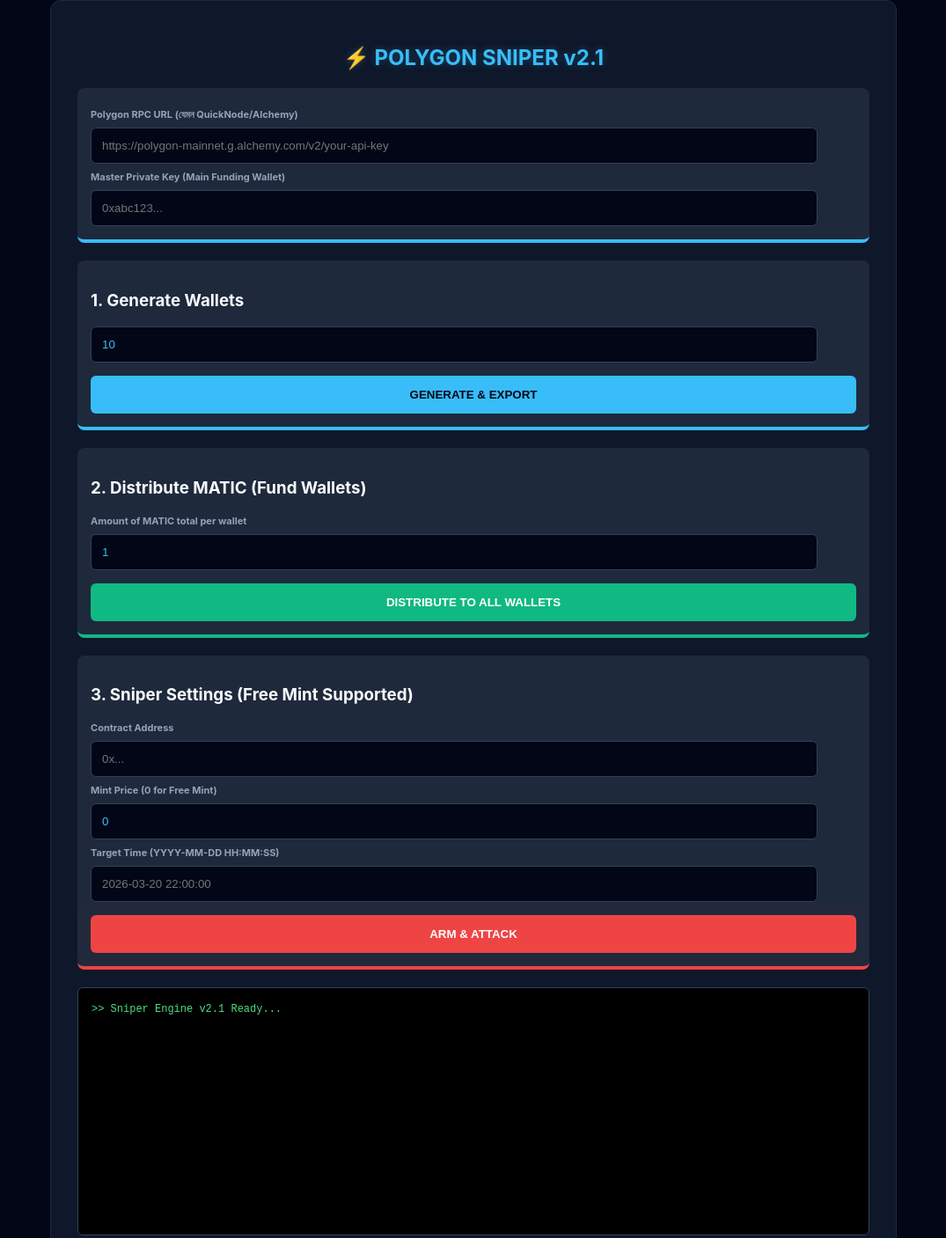
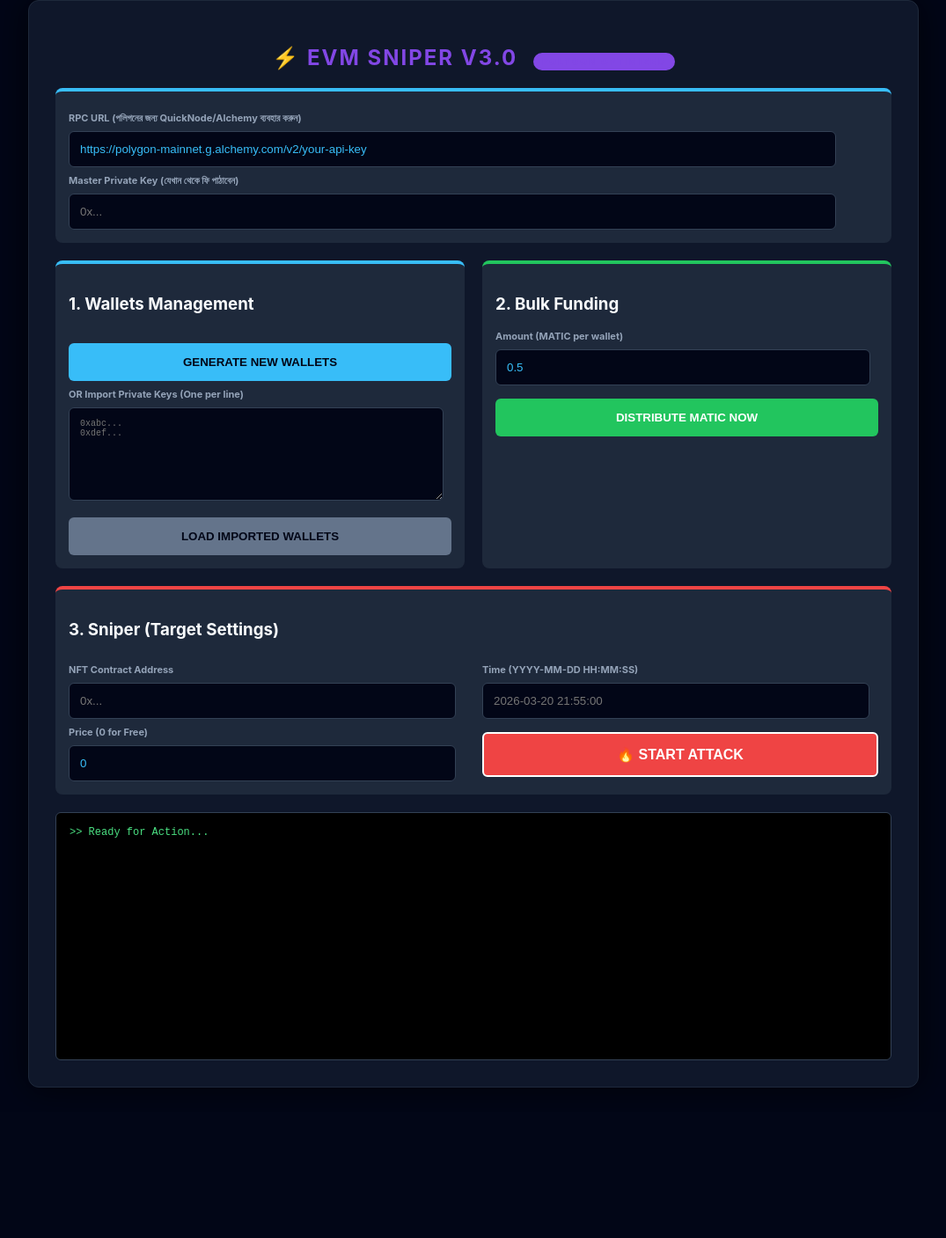
Before and after one commit to aliendisclosurenft/testmo, a plain HTML site: page index.html in a window 1280 px wide. Shown: the part 28-1435 px from the top of the page at 88% size, without its empty margins (102-1177 px from the left). After the commit the page ends 1292 px from the top, so only its background shows below. Drawn offline with Linux system fonts and the light colour scheme.

Commit message:
Update index.html

```diff
--- a/index.html
+++ b/index.html
@@ -3,60 +3,72 @@
 <head>
     <meta charset="UTF-8">
     <meta name="viewport" content="width=device-width, initial-scale=1.0">
-    <title>Polygon Sniper v2.1</title>
+    <title>EVM Ultra Sniper v3.0 - Polygon Ready</title>
     <script src="https://cdnjs.cloudflare.com/ajax/libs/ethers/5.7.2/ethers.umd.min.js"></script>
     <style>
         body { font-family: 'Inter', sans-serif; background: #020617; color: #f8fafc; padding: 20px; }
-        .container { max-width: 900px; margin: auto; background: #0f172a; padding: 30px; border-radius: 12px; border: 1px solid #1e293b; }
-        .section { background: #1e293b; padding: 15px; border-radius: 8px; border-bottom: 4px solid #38bdf8; margin-bottom: 20px; }
-        h2 { text-align: center; color: #38bdf8; text-shadow: 0 0 10px rgba(56, 189, 248, 0.3); }
+        .container { max-width: 950px; margin: auto; background: #0f172a; padding: 30px; border-radius: 12px; border: 1px solid #1e293b; box-shadow: 0 0 40px rgba(0,0,0,0.7); }
+        .grid { display: grid; grid-template-columns: 1fr 1fr; gap: 20px; }
+        .section { background: #1e293b; padding: 15px; border-radius: 8px; border-top: 4px solid #38bdf8; margin-bottom: 20px; }
+        h2 { text-align: center; color: #8247e5; text-transform: uppercase; letter-spacing: 2px; } /* Polygon Purple */
         label { display: block; font-size: 11px; margin: 8px 0; color: #94a3b8; font-weight: bold; }
-        input { width: 92%; padding: 12px; border-radius: 6px; border: 1px solid #334155; background: #020617; color: #38bdf8; outline: none; }
+        input, textarea { width: 92%; padding: 12px; border-radius: 6px; border: 1px solid #334155; background: #020617; color: #38bdf8; outline: none; }
+        textarea { height: 80px; font-size: 10px; font-family: monospace; }
         button { width: 100%; padding: 14px; margin-top: 15px; border: none; border-radius: 6px; font-weight: 800; cursor: pointer; transition: 0.3s; text-transform: uppercase; }
         .btn-gen { background: #38bdf8; color: #020617; }
-        .btn-fund { background: #10b981; color: #fff; }
-        .btn-attack { background: #ef4444; color: #fff; animation: pulse 2s infinite; }
-        @keyframes pulse { 0% { box-shadow: 0 0 0 0 rgba(239, 68, 68, 0.4); } 70% { box-shadow: 0 0 0 15px rgba(239, 68, 68, 0); } 100% { box-shadow: 0 0 0 0 rgba(239, 68, 68, 0); } }
-        #log { margin-top: 20px; background: #000; color: #4ade80; padding: 15px; border-radius: 6px; height: 250px; overflow-y: auto; font-family: 'Fira Code', monospace; font-size: 12px; border: 1px solid #334155; line-height: 1.6; }
+        .btn-fund { background: #22c55e; color: #fff; }
+        .btn-attack { background: #ef4444; color: #fff; font-size: 16px; border: 2px solid white; }
+        #log { margin-top: 20px; background: #000; color: #4ade80; padding: 15px; border-radius: 6px; height: 250px; overflow-y: auto; font-family: 'Courier New', monospace; font-size: 12px; border: 1px solid #334155; }
+        .badge { background: #8247e5; padding: 4px 10px; border-radius: 20px; font-size: 10px; margin-left: 10px; }
     </style>
 </head>
 <body>
 
 <div class="container">
-    <h2>⚡ POLYGON SNIPER v2.1</h2>
+    <h2>⚡ EVM SNIPER v3.0 <span class="badge">POLYGON OPTIMIZED</span></h2>
 
     <div class="section">
-        <label>Polygon RPC URL (যেমন QuickNode/Alchemy)</label>
-        <input type="text" id="rpcUrl" placeholder="https://polygon-mainnet.g.alchemy.com/v2/your-api-key">
-        <label>Master Private Key (Main Funding Wallet)</label>
-        <input type="password" id="masterKey" placeholder="0xabc123...">
+        <label>RPC URL (পলিগনের জন্য QuickNode/Alchemy ব্যবহার করুন)</label>
+        <input type="text" id="rpcUrl" value="https://polygon-mainnet.g.alchemy.com/v2/your-api-key" placeholder="Enter RPC URL">
+        <label>Master Private Key (যেখান থেকে ফি পাঠাবেন)</label>
+        <input type="password" id="masterKey" placeholder="0x...">
     </div>
 
+    <div class="grid">
         <div class="section">
-        <h3>1. Generate Wallets</h3>
-        <input type="number" id="walletCount" value="10">
-        <button class="btn-gen" onclick="generateWallets()">Generate & Export</button>
+            <h3>1. Wallets Management</h3>
+            <button class="btn-gen" onclick="generateWallets()">Generate New Wallets</button>
+            <label>OR Import Private Keys (One per line)</label>
+            <textarea id="importKeys" placeholder="0xabc...&#10;0xdef..."></textarea>
+            <button class="btn-gen" style="background: #64748b;" onclick="importWallets()">Load Imported Wallets</button>
         </div>
 
-    <div class="section" style="border-bottom-color: #10b981;">
-        <h3>2. Distribute MATIC (Fund Wallets)</h3>
-        <label>Amount of MATIC total per wallet</label>
-        <input type="text" id="fundAmount" value="1" placeholder="e.g. 1 MATIC">
-        <button class="btn-fund" onclick="distributeFunds()">Distribute to All Wallets</button>
+        <div class="section" style="border-top-color: #22c55e;">
+            <h3>2. Bulk Funding</h3>
+            <label>Amount (MATIC per wallet)</label>
+            <input type="text" id="fundAmount" value="0.5">
+            <button class="btn-fund" onclick="distributeFunds()">Distribute MATIC Now</button>
+        </div>
     </div>
 
-    <div class="section" style="border-bottom-color: #ef4444;">
-        <h3>3. Sniper Settings (Free Mint Supported)</h3>
-        <label>Contract Address</label>
+    <div class="section" style="border-top-color: #ef4444;">
+        <h3>3. Sniper (Target Settings)</h3>
+        <div class="grid">
+            <div>
+                <label>NFT Contract Address</label>
                 <input type="text" id="contractAddr" placeholder="0x...">
-        <label>Mint Price (0 for Free Mint)</label>
+                <label>Price (0 for Free)</label>
                 <input type="text" id="price" value="0">
-        <label>Target Time (YYYY-MM-DD HH:MM:SS)</label>
-        <input type="text" id="mintTime" placeholder="2026-03-20 22:00:00">
-        <button class="btn-attack" onclick="scheduleMint()">ARM & ATTACK</button>
+            </div>
+            <div>
+                <label>Time (YYYY-MM-DD HH:MM:SS)</label>
+                <input type="text" id="mintTime" placeholder="2026-03-20 21:55:00">
+                <button class="btn-attack" onclick="scheduleMint()">🔥 START ATTACK</button>
+            </div>
+        </div>
     </div>
 
-    <div id="log">>> Sniper Engine v2.1 Ready...</div>
+    <div id="log">>> Ready for Action...</div>
 </div>
 
 <script>
@@ -69,55 +81,52 @@
         logDiv.scrollTop = logDiv.scrollHeight;
     }
 
-    // RPC URL সেট হলে কানেক্ট করবে
-    document.getElementById('rpcUrl').addEventListener('change', (e) => {
-        const url = e.target.value;
-        if(url) {
-            try {
-                provider = new ethers.providers.JsonRpcProvider(url);
-                log("RPC Provider connected.");
-            } catch (e) {
-                log("Connection Error: Invalid RPC URL.", "#ef4444");
+    function getProvider() {
+        const rpc = document.getElementById('rpcUrl').value;
+        return new ethers.providers.JsonRpcProvider(rpc);
     }
-        }
-    });
 
     async function generateWallets() {
-        const count = document.getElementById('walletCount').value;
+        const count = prompt("How many wallets?", "5");
         wallets = [];
-        let exportText = "Address,Private_Key\n";
+        let exportText = "";
         for (let i = 0; i < count; i++) {
             const w = ethers.Wallet.createRandom();
-            wallets.push({ address: w.address, privateKey: w.privateKey });
-            exportText += `${w.address},${w.privateKey}\n`;
+            wallets.push(w.privateKey);
+            exportText += w.privateKey + "\n";
         }
-        log(`Generated ${count} child wallets.`);
-        const blob = new Blob([exportText], { type: 'text/csv' });
-        const a = document.createElement('a');
-        a.href = URL.createObjectURL(blob);
-        a.download = 'wallets.csv';
-        a.click();
+        document.getElementById('importKeys').value = exportText;
+        log(`Generated ${count} new wallets.`);
+    }
+
+    function importWallets() {
+        const lines = document.getElementById('importKeys').value.split('\n');
+        wallets = lines.map(l => l.trim()).filter(l => l.length > 10);
+        log(`Loaded ${wallets.length} wallets successfully.`);
     }
 
     async function distributeFunds() {
         const masterKey = document.getElementById('masterKey').value;
         const amount = document.getElementById('fundAmount').value;
-        if(!masterKey || wallets.length === 0 || !provider) return alert("Please check: RPC URL, Master Key, and Wallets are ready.");
+        const p = getProvider();
 
-        const masterWallet = new ethers.Wallet(masterKey, provider);
-        log(`🚀 Starting Bulk Funding... (${amount} MATIC per wallet)`);
-        for(let w of wallets) {
+        if(!masterKey || wallets.length === 0) return alert("Keys or Wallets missing!");
+
+        const masterWallet = new ethers.Wallet(masterKey, p);
+        log("🚀 Starting Bulk Funding on Polygon...");
+
+        for(let key of wallets) {
             try {
+                const tempWallet = new ethers.Wallet(key);
                 const tx = await masterWallet.sendTransaction({
-                    to: w.address,
+                    to: tempWallet.address,
                     value: ethers.utils.parseEther(amount)
                 });
-                log(`Funded ${w.address.substring(0,8)} | Tx: ${tx.hash.substring(0,12)}`);
-            } catch (e) {
-                log(`Failed to fund ${w.address}: ${e.message}`, "#ef4444");
+                log(`Funded ${tempWallet.address.substring(0,8)} | Tx: ${tx.hash.substring(0,10)}`);
+                await tx.wait(); // Wait for confirmation on Polygon
+            } catch (e) { log(`Error: ${e.message}`, "#ef4444"); }
         }
-        }
-        log("✅ Funding Complete!");
+        log("✅ Distribution Finished!");
     }
 
     async function scheduleMint() {
@@ -125,39 +134,42 @@
         const contractAddr = document.getElementById('contractAddr').value;
         const price = document.getElementById('price').value;
         const targetTime = new Date(targetTimeStr).getTime();
+        const p = getProvider();
 
-        log(`Sniper Armed for ${targetTimeStr}.`, "#f59e0b");
+        log(`Sniper Armed. Target: ${targetTimeStr}`, "#f59e0b");
 
-        const sniperInterval = setInterval(async () => {
+        const sniper = setInterval(async () => {
             if (Date.now() >= targetTime) {
-                clearInterval(sniperInterval);
-                log("🔥 TARGET TIME! LAUNCHING MINT...", "#ef4444");
+                clearInterval(sniper);
+                log("🔥 ATTACKING NOW!", "#ef4444");
 
-                // পলিগনের জন্য সঠিক গ্যাস প্রাইস ক্যালকুলেট করা
-                const feeData = await provider.getFeeData();
-                const gasPrice = feeData.gasPrice.mul(120).div(100); // 20% Extra Priority
+                // Polygon Gas Optimization (EIP-1559)
+                const feeData = await p.getFeeData();
+                // ২০% বাড়তি ফি যাতে অন্যদের আগে ট্রানজেকশন যায়
+                const maxFee = feeData.maxFeePerGas.mul(120).div(100);
+                const priorityFee = feeData.maxPriorityFeePerGas.mul(150).div(100);
 
-                // কমন মিন্ট ফাংশন ABI
                 const abi = ["function mint(uint256 quantity) public payable", "function claim(uint256 amount) public payable"];
 
-                wallets.forEach(async (w) => {
+                wallets.forEach(async (key) => {
                     try {
-                        const signer = new ethers.Wallet(w.privateKey, provider);
+                        const signer = new ethers.Wallet(key, p);
                         const contract = new ethers.Contract(contractAddr, abi, signer);
-                        const val = (parseFloat(price) > 0) ? ethers.utils.parseEther(price) : 0; // Free Mint সাপোর্ট
+                        const val = (parseFloat(price) > 0) ? ethers.utils.parseEther(price) : 0;
 
                         const tx = await contract.mint(1, {
                             value: val,
-                            gasLimit: 300000, // পলিগনের জন্য বড় গ্যাস লিমিট
-                            gasPrice: gasPrice
+                            maxFeePerGas: maxFee,
+                            maxPriorityFeePerGas: priorityFee,
+                            gasLimit: 250000
                         });
-                        log(`✅ SUCCESS! Wallet: ${w.address.substring(0,6)} | Tx: ${tx.hash}`);
+                        log(`✅ SUCCESS! Tx: ${tx.hash}`);
                     } catch (e) {
-                        log(`❌ Failed: ${w.address.substring(0,6)} | ${e.reason || e.message}`, "#ef4444");
+                        log(`❌ Failed: ${e.message.substring(0,50)}...`, "#ef4444");
                     }
                 });
             }
-        }, 30); // 30ms for precision
+        }, 50);
     }
 </script>
 </body>
```
Lines whose indentation alone changed are shown as unchanged.
